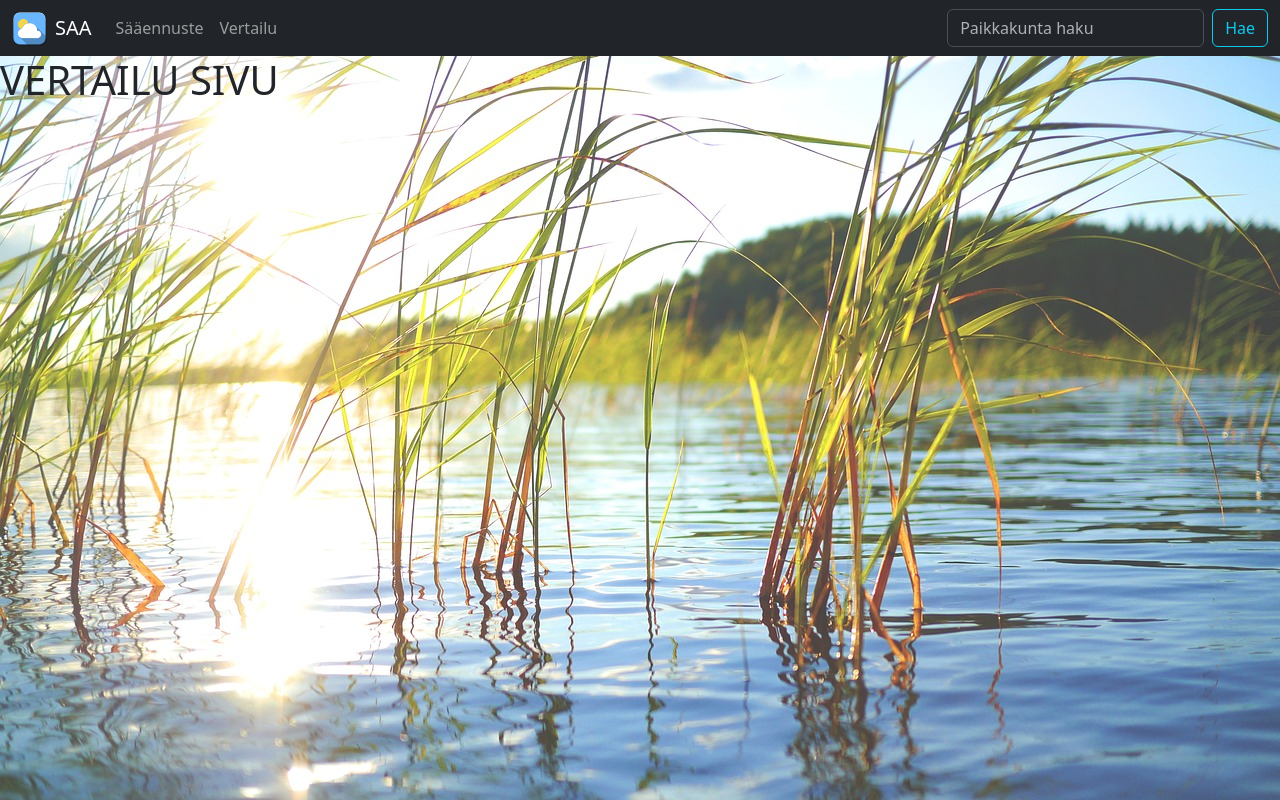
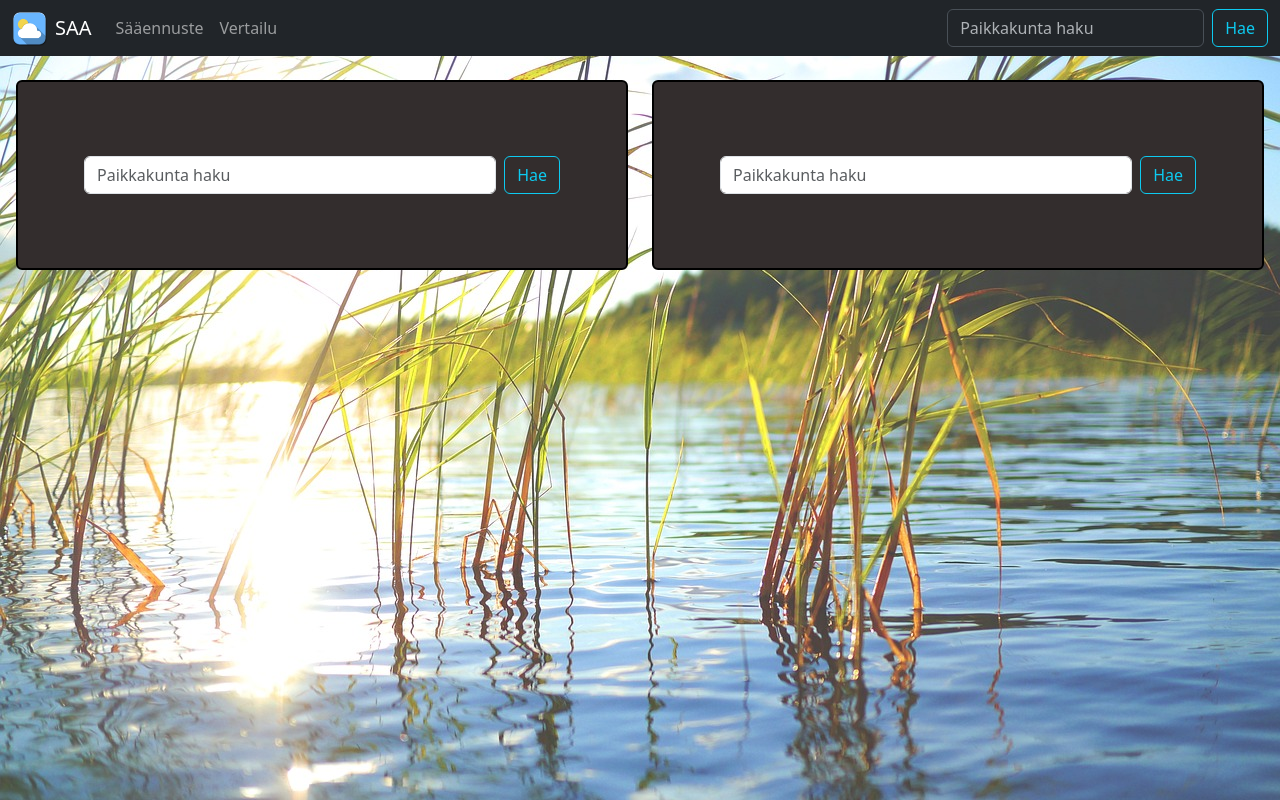
Before and after one commit to perttu123/saaSovellus, a React (Create React App) app in the folder frontend/saasovellus/: page /vertailu in a window 1280 px wide. Built offline with nearby package versions, Linux system fonts and the light colour scheme.

Commit message:
modified:   frontend/saasovellus/src/pages/Vertailu.js

```diff
--- a/frontend/saasovellus/src/pages/Vertailu.js
+++ b/frontend/saasovellus/src/pages/Vertailu.js
@@ -1,6 +1,74 @@
+
+import { Card, Row, Col } from 'react-bootstrap';
+import {Button, Form} from 'react-bootstrap';
+import {useNavigate} from 'react-router-dom';
+import React, { useState, useEffect } from 'react';
+
+export default function Vertailu() {
+    const [search, setSearch] = useState("");
+
+    const navigate = useNavigate();
+
+    async function searchPressed() {
+
+      navigate(`/${search}`);
+      setSearch("");
+    }
 
 
-export default function Vertailu(){
 
-    return <h1> VERTAILU SIVU</h1>
-};
+
+  return (
+    <div className="mt-4 px-3">
+      <Row>
+        <Col md={6}>
+          <Card style={{ backgroundColor: '#332D2D', border: '2px solid black', padding: '50px' }}>
+            <Card.Body style={{ position: 'relative' }}>
+              <Card.Title style={{ fontSize: '30px', color: '#f8f9fa' }}></Card.Title>
+              <Form className="d-flex">
+            <Form.Control
+              type="search"
+              placeholder="Paikkakunta haku"
+              className="me-2"
+              aria-label="Search"
+
+              //kesken
+              onChange={(e) => setSearch(e.target.value)}
+            />
+            <Button onClick={()=>searchPressed()} variant='outline-info'>Hae</Button>
+          </Form>
+
+              <div style={{ marginLeft: '25%', marginRight: '20%' }}>
+                <Card.Title style={{ fontSize: '40px', color: '#f8f9fa' }}> </Card.Title>
+                <Card.Text style={{ fontSize: '30px', color: '#f8f9fa' }}></Card.Text>
+              </div>
+            </Card.Body>
+          </Card>
+        </Col>
+        <Col md={6}>
+          <Card style={{ backgroundColor: '#332D2D', border: '2px solid black', padding: '50px' }}>
+            <Card.Body style={{ position: 'relative' }}>
+              <Card.Title style={{ fontSize: '30px', color: '#f8f9fa' }}></Card.Title>
+              <Form className="d-flex">
+            <Form.Control
+              type="search"
+              placeholder="Paikkakunta haku"
+              className="me-2"
+              aria-label="Search"
+
+              //kesken
+              onChange={(e) => setSearch(e.target.value)}
+            />
+            <Button onClick={()=>searchPressed()} variant='outline-info'>Hae</Button>
+          </Form>
+              <div style={{ marginLeft: '25%', marginRight: '20%' }}>
+                <Card.Title style={{ fontSize: '40px', color: '#f8f9fa' }}></Card.Title>
+                <Card.Text style={{ fontSize: '30px', color: '#f8f9fa' }}></Card.Text>
+              </div>
+            </Card.Body>
+          </Card>
+        </Col>
+      </Row>
+    </div>
+  );
+}
```
